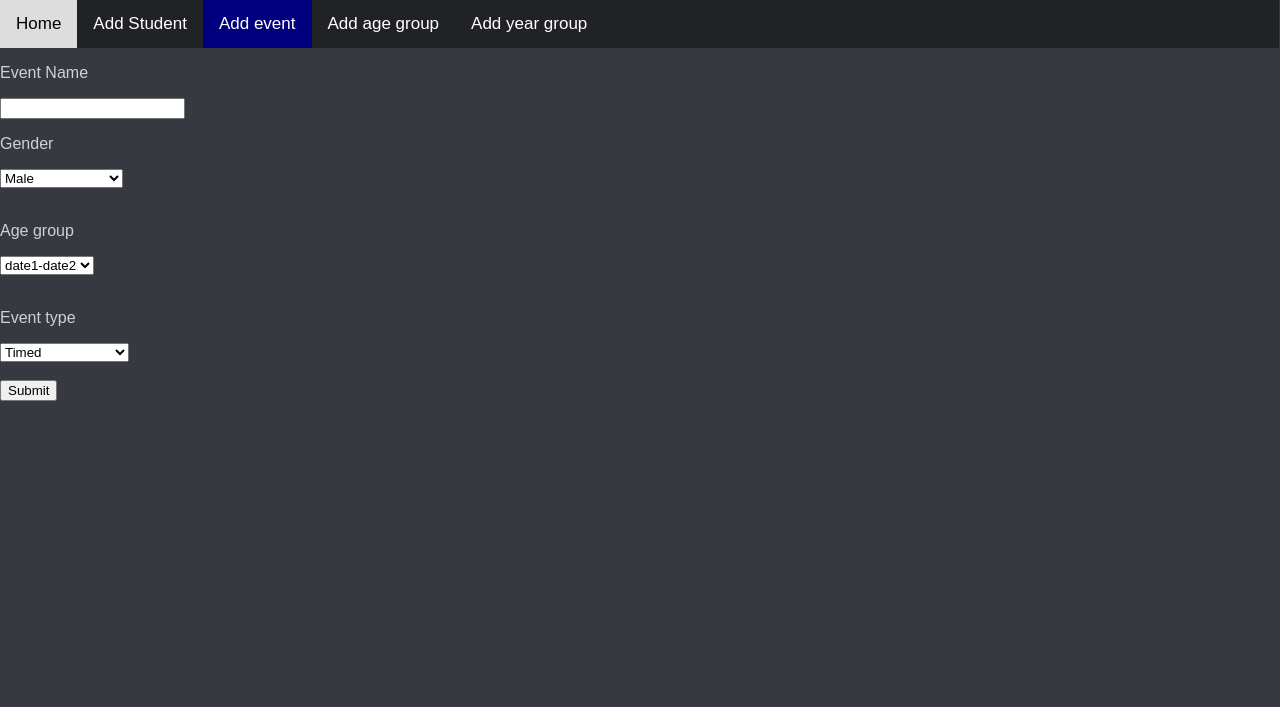
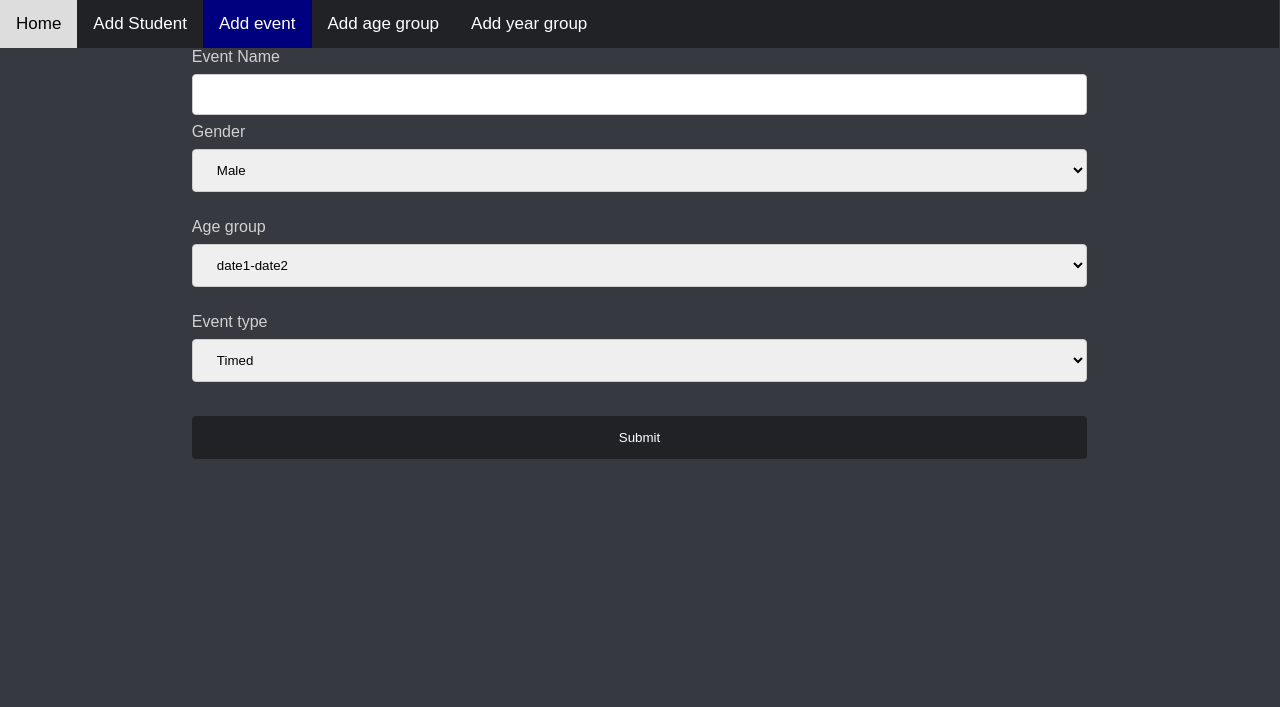
Before and after one commit to JamesPerisher/track-in-time-server, a Flask app: page /add_event in a window 1280 px wide. Shown: the top 707 px of the page. Run offline with Flask 2, Linux system fonts and the light colour scheme; parts of the project's set-up code (start-up, migrations or seed data) failed here and were passed over.

Commit message:
better formattting

```diff
--- a/static/css/add_values.css
+++ b/static/css/add_values.css
@@ -21,4 +21,46 @@ body {
   color: #00ff00;
 }
 
-.input[type=text] {}
+.input-container {
+  width: 70%;
+  margin: 0 auto;
+}
+
+.element p {
+  margin: 0px auto;
+}
+
+input[type=text], select {
+  width: 100%;
+  padding: 12px 20px;
+  margin: 8px 0;
+  display: inline-block;
+  border: 1px solid #ccc;
+  border-radius: 4px;
+  box-sizing: border-box;
+}
+
+input[type=date], select {
+  width: 100%;
+  padding: 12px 20px;
+  margin: 8px 0;
+  display: inline-block;
+  border: 1px solid #ccc;
+  border-radius: 4px;
+  box-sizing: border-box;
+}
+
+input[type=submit] {
+  width: 100%;
+  background-color: #202225;
+  color: white;
+  padding: 14px 20px;
+  margin: 8px 0;
+  border: none;
+  border-radius: 4px;
+  cursor: pointer;
+}
+
+input[type=submit]:hover {
+  background-color: #00007e;
+}
--- a/templates/input_template.html
+++ b/templates/input_template.html
@@ -15,6 +15,7 @@
 {% if request.args.get('success') %}<p class="success">{{ request.args.get('success') }}</p> {% endif %}
 
 
+<div class="input-container">
   <form class="input_form" action="" method="post">
     {% for i in elements %}
     <div class="element">
@@ -26,6 +27,7 @@
 
     {% endfor %}
   </form>
+</div>
 
 
 {% endblock %}
```
Lines whose indentation alone changed are shown as unchanged.
